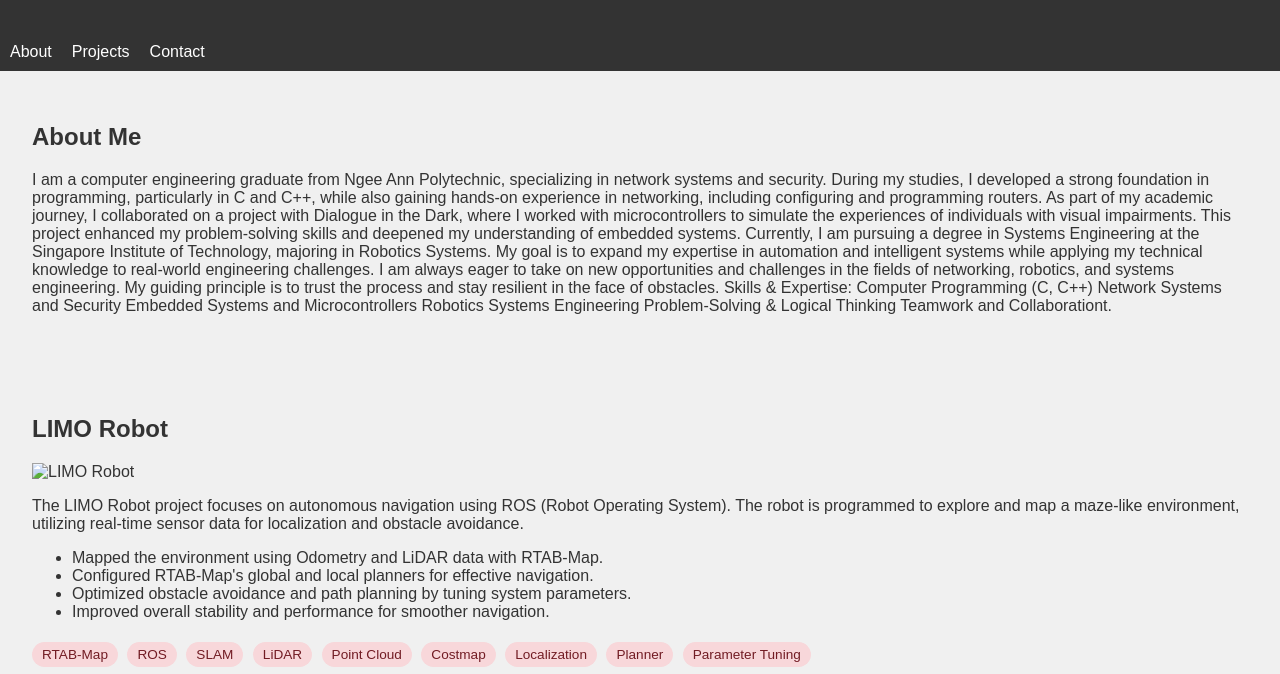
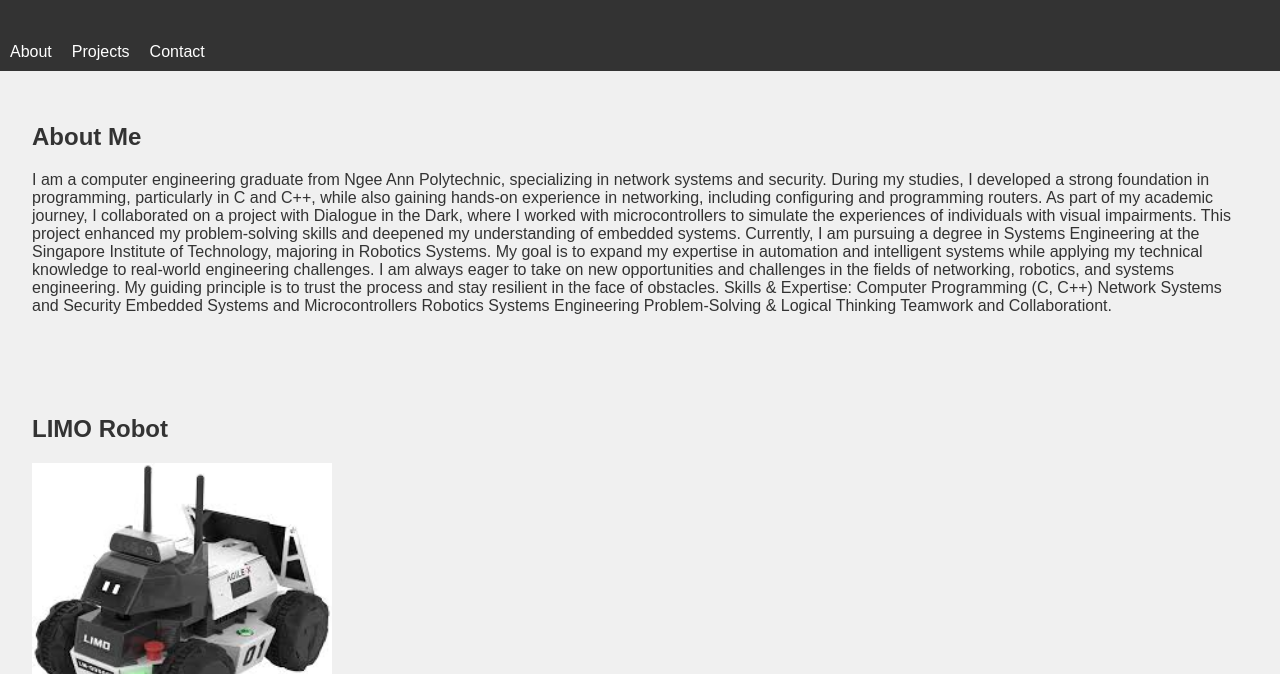
Before and after one commit to Kavindren123/myportfolio.github.io, a plain HTML site: page index.html in a window 1280 px wide. Shown: the part 111-785 px from the top of the page. Drawn offline with Linux system fonts and the light colour scheme.

Commit message:
Update index.html

```diff
--- a/index.html
+++ b/index.html
@@ -41,7 +41,7 @@ Teamwork and Collaborationt.</p>
 
   <section id="projects">
     <h2>LIMO Robot</h2>
-    <img src="images/limo.jpg" alt="LIMO Robot" width="300">
+    <img src="limo.jpg" alt="LIMO Robot" width="300">
     <p>The LIMO Robot project focuses on autonomous navigation using ROS (Robot Operating System). The robot is programmed to explore and map a maze-like environment, utilizing real-time sensor data for localization and obstacle avoidance.</p>
     <ul>
       <li>Mapped the environment using Odometry and LiDAR data with RTAB-Map.</li>
```
